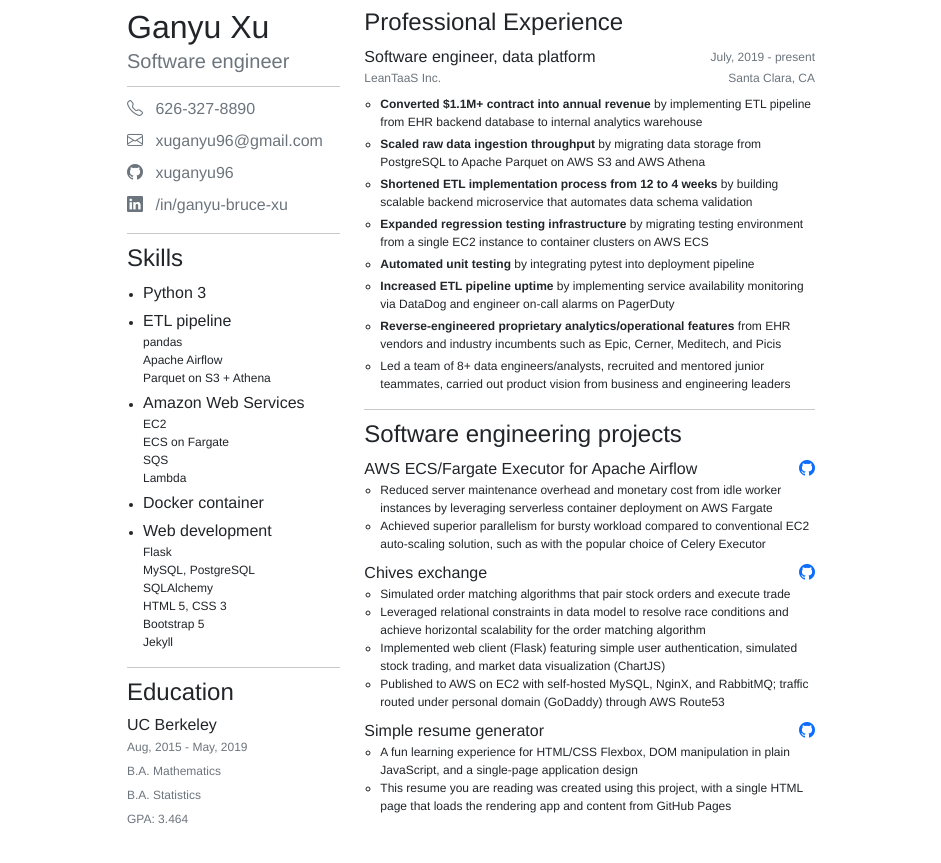
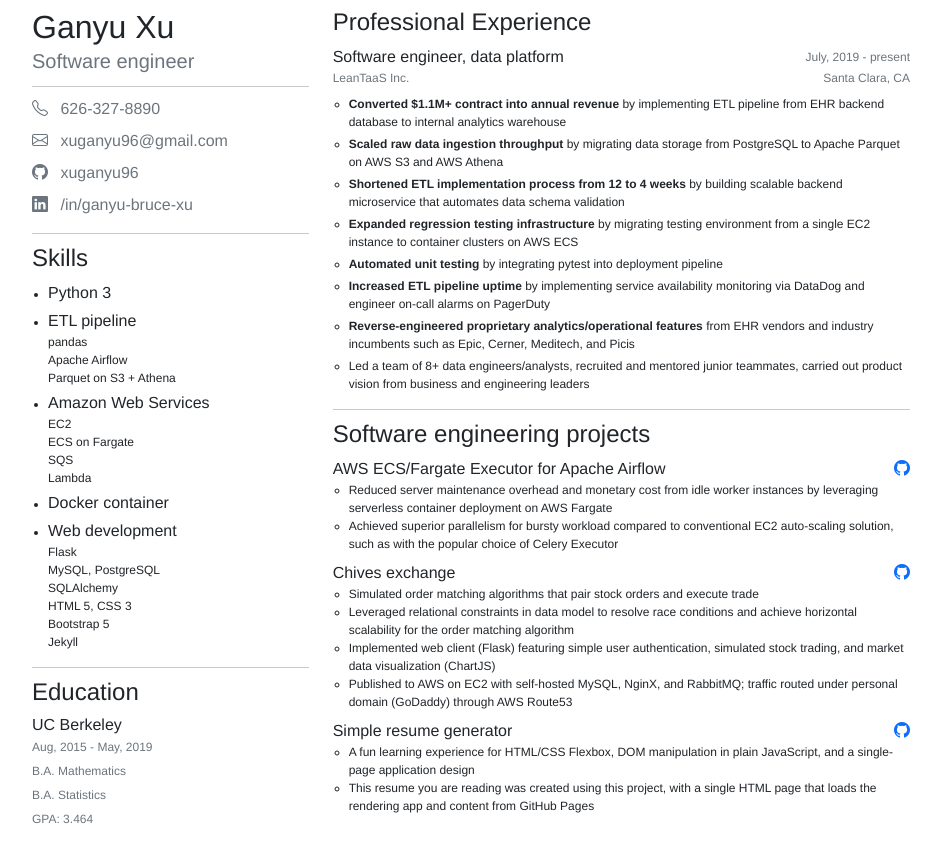
Before and after one commit to xuganyu96/asymmetric-two-columns, a Jekyll site: the page built from index.html, in a window 1280 px wide. Shown: the top 863 px of the page, without its empty margins (169-1110 px from the left). Built offline with Jekyll 4.4.1, drawn with Linux system fonts in a browser that asks for light colours; nearby versions of some CDN libraries.

Commit message:
Responsive

```diff
--- a/_layouts/asymmetric-two-cols.html
+++ b/_layouts/asymmetric-two-cols.html
@@ -13,11 +13,11 @@
     <section class="py-2">
       <div class="container">
         <div class="row justify-content-center">
-          <div class="col-lg-8 col-sm-12">
+          <div class="col-lg-10 col-12">
             <div class="container">
               <div class="row">
                 <!-- Minor section -->
-                <div class="col-4">
+                <div class="col-lg-4 col-12">
                   {% include name.html %}
                   <hr>
                   {% include contacts.html %}
@@ -27,7 +27,7 @@
                   {% include education.html %}
                 </div>
                 <!-- Main section -->
-                <div class="col-8">
+                <div class="col-lg-8 col-12">
                   {% include experiences.html %}
                   <hr>
                   {% include projects.html %}
```
